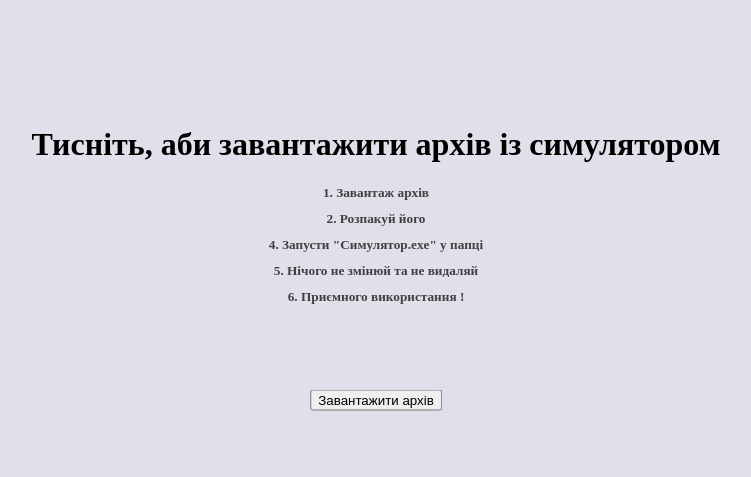
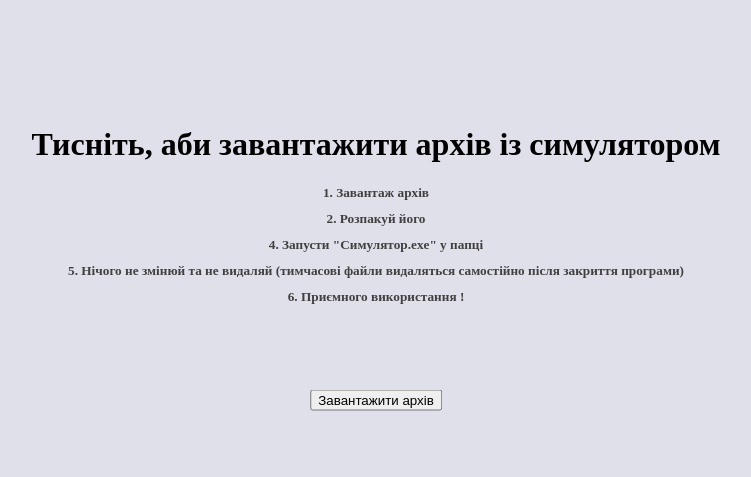
Before and after one commit to Vladoyko/phisics_project, a Flask app: page / in a window 1280 px wide. Shown: the top 477 px of the page, without its empty margins (264-1015 px from the left). Run offline with Flask 3, Linux system fonts and the light colour scheme.

Commit message:
Update index.html

```diff
--- a/templates/index.html
+++ b/templates/index.html
@@ -14,7 +14,7 @@
                 <h5>1. Завантаж архів</h5>
                 <h5>2. Розпакуй його</h5>
                 <h5>4. Запусти "Симулятор.exe" у папці</h5>
-                <h5>5. Нічого не змінюй та не видаляй</h5>
+                <h5>5. Нічого не змінюй та не видаляй (тимчасові файли видаляться самостійно після закриття програми)</h5>
                 <h5>6. Приємного використання !</h5>
             </div>
         </div>
```
